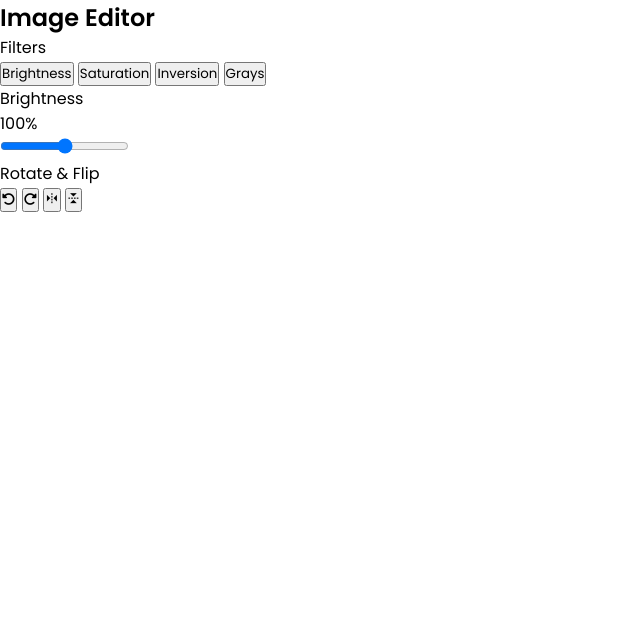
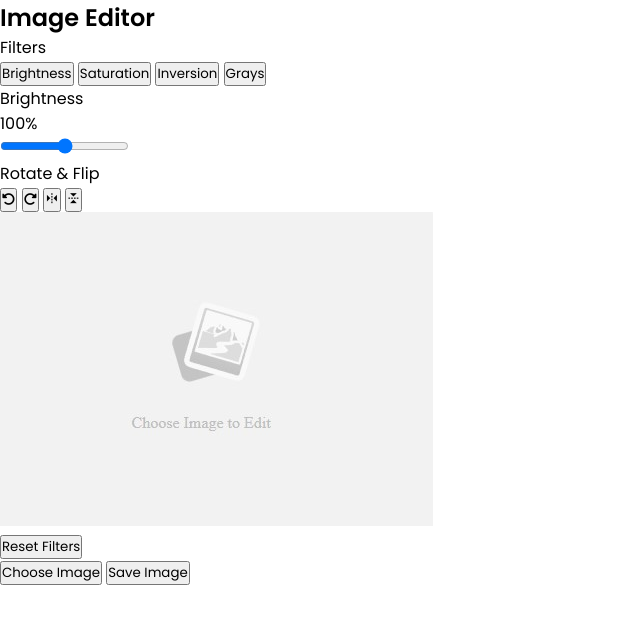
Before and after one commit to JardiinWD/javascript-image-editor, a plain HTML site: page index.html in a window 1280 px wide. Shown: the whole page, without its empty margins (0-640 px from the left). Drawn offline with nearby package versions, Linux system fonts and the light colour scheme.

Commit message:
Terminato primo markup HTML iniziale, iniziato CSS

```diff
--- a/index.html
+++ b/index.html
@@ -81,7 +81,21 @@
                 </div>
             </div>
             <!-- /.preview-img -->
-            <div class="preview-img"></div>
+            <div class="preview-img">
+                <img src="./assets/img/place-holder.jpg" alt="Immagine di Preview">
+            </div>
+        </div>
+        <!-- /.reset-filters -->
+        <div class="controls">
+            <!-- /.controls -->
+            <button class="reset-filters">Reset Filters</button>
+            <!-- /.row -->
+            <div class="row">
+                <!-- /.choose-img -->
+                <button class="choose-img">Choose Image</button>
+                <!-- /.save-img -->
+                <button class="save-img">Save Image</button>
+            </div>
         </div>
     </div>
 
```
Also changed, not shown: assets/img/place-holder.jpg (added).
